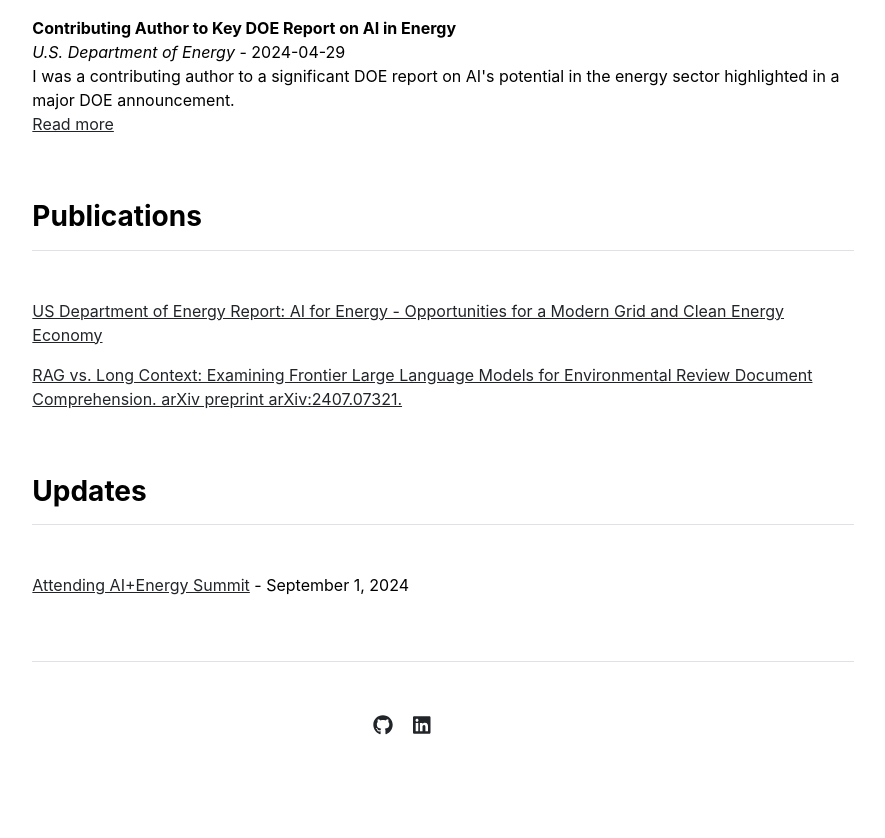
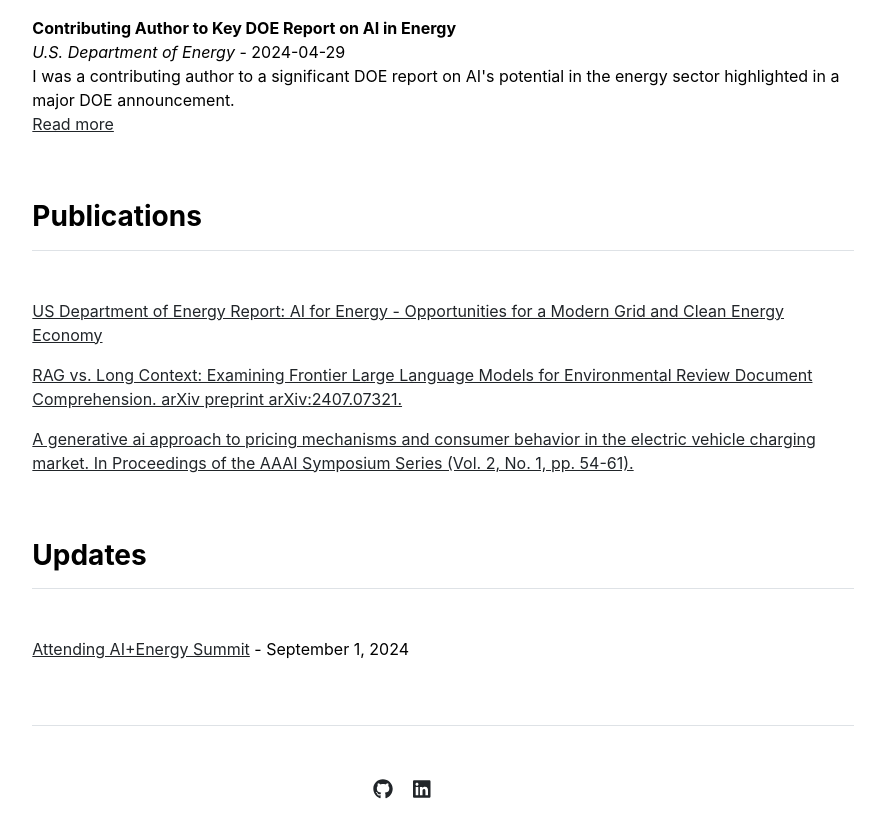
Before and after one commit to sarthakchat/sarthakchat.github.io, a Jekyll site: the page built from index.md, in a window 1280 px wide and 900 px high, scrolled down 1137 px. Shown: the top 838 px of the window, without its empty margins (197-1082 px from the left). Built offline with Jekyll 4.4.1, drawn with Linux system fonts in a browser that asks for light colours.

Commit message:
Updated press

```diff
--- a/_data/publications.yml
+++ b/_data/publications.yml
@@ -1,6 +1,7 @@
 featured:
 - {name: 'US Department of Energy Report: AI for Energy - Opportunities for a Modern Grid and Clean Energy Economy', url: 'https://www.energy.gov/sites/default/files/2024-04/AI%20EO%20Report%20Section%205.2g%28i%29_043024.pdf'}
 - {name: 'RAG vs. Long Context: Examining Frontier Large Language Models for Environmental Review Document Comprehension. arXiv preprint arXiv:2407.07321.', url: 'https://arxiv.org/abs/2407.07321'}
+- {name: 'A generative ai approach to pricing mechanisms and consumer behavior in the electric vehicle charging market. In Proceedings of the AAAI Symposium Series (Vol. 2, No. 1, pp. 54-61).', url: 'https://ojs.aaai.org/index.php/AAAI-SS/article/view/27649'}
 
 index:
 - {name: 'US Department of Energy Report: AI for Energy - Opportunities for a Modern Grid and Clean Energy Economy', url: 'https://www.energy.gov/sites/default/files/2024-04/AI%20EO%20Report%20Section%205.2g%28i%29_043024.pdf'}
--- a/_data/settings.yml
+++ b/_data/settings.yml
@@ -1,5 +1,5 @@
 menu:
-- {name: 'people', url: '/people'}
+#- {name: 'people', url: '/people'}
 - {name: 'publications', url: '/publications'}
 #- {name: 'courses', url: '/courses'}
 - {name: 'press', url: '/news-coverage'}
--- a/_layouts/news-coverage.html
+++ b/_layouts/news-coverage.html
@@ -4,7 +4,7 @@ layout: default
 
 {{ content }}
 
-<h3 class="fw-bold border-bottom pb-3 mb-5">News Coverage</h3>
+<h3 class="fw-bold border-bottom pb-3 mb-5">Press Coverage</h3>
 {% for item in site.data.settings.news_coverage %}
 <div class="row g-5 mb-5">
   <div class="col-md-8">
```
